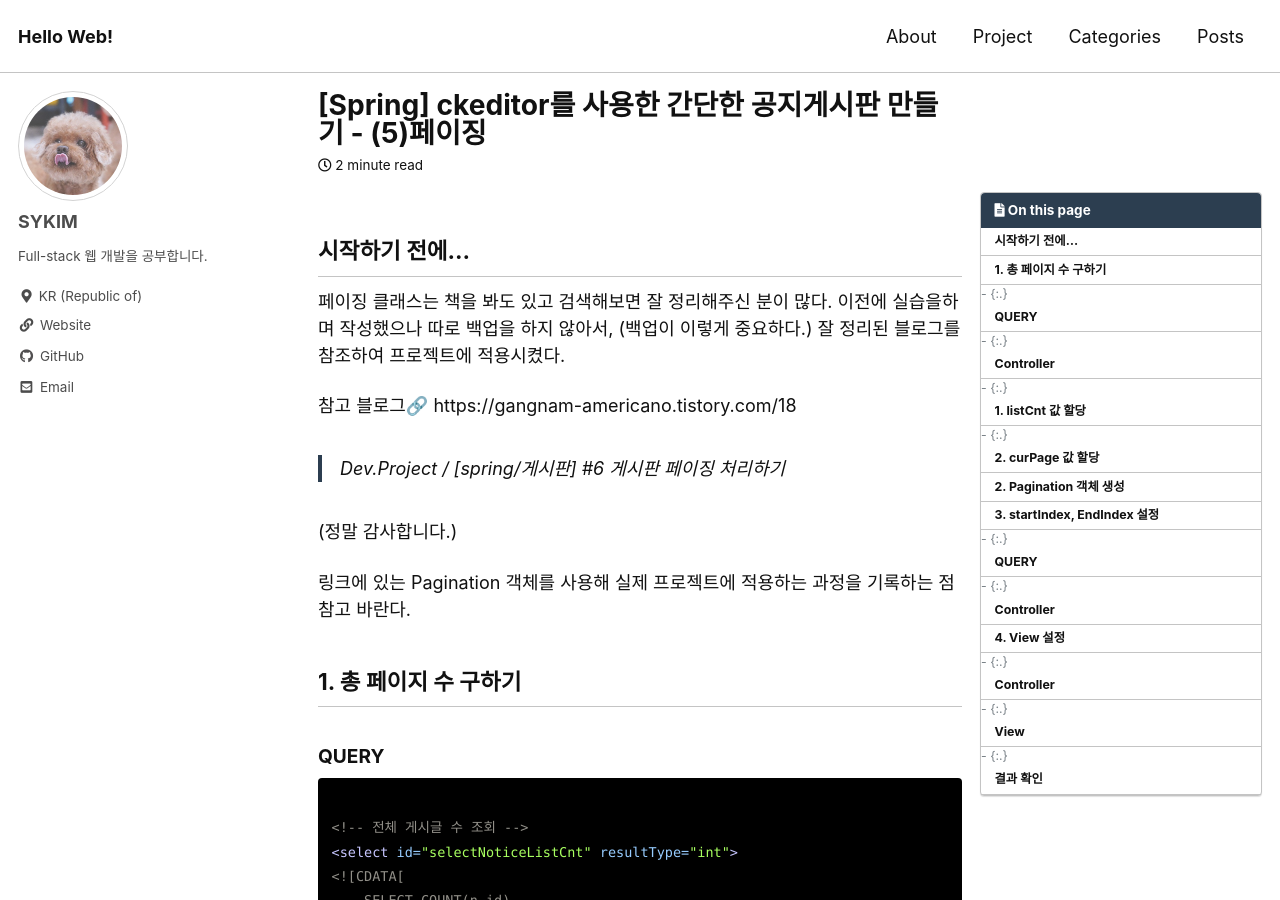
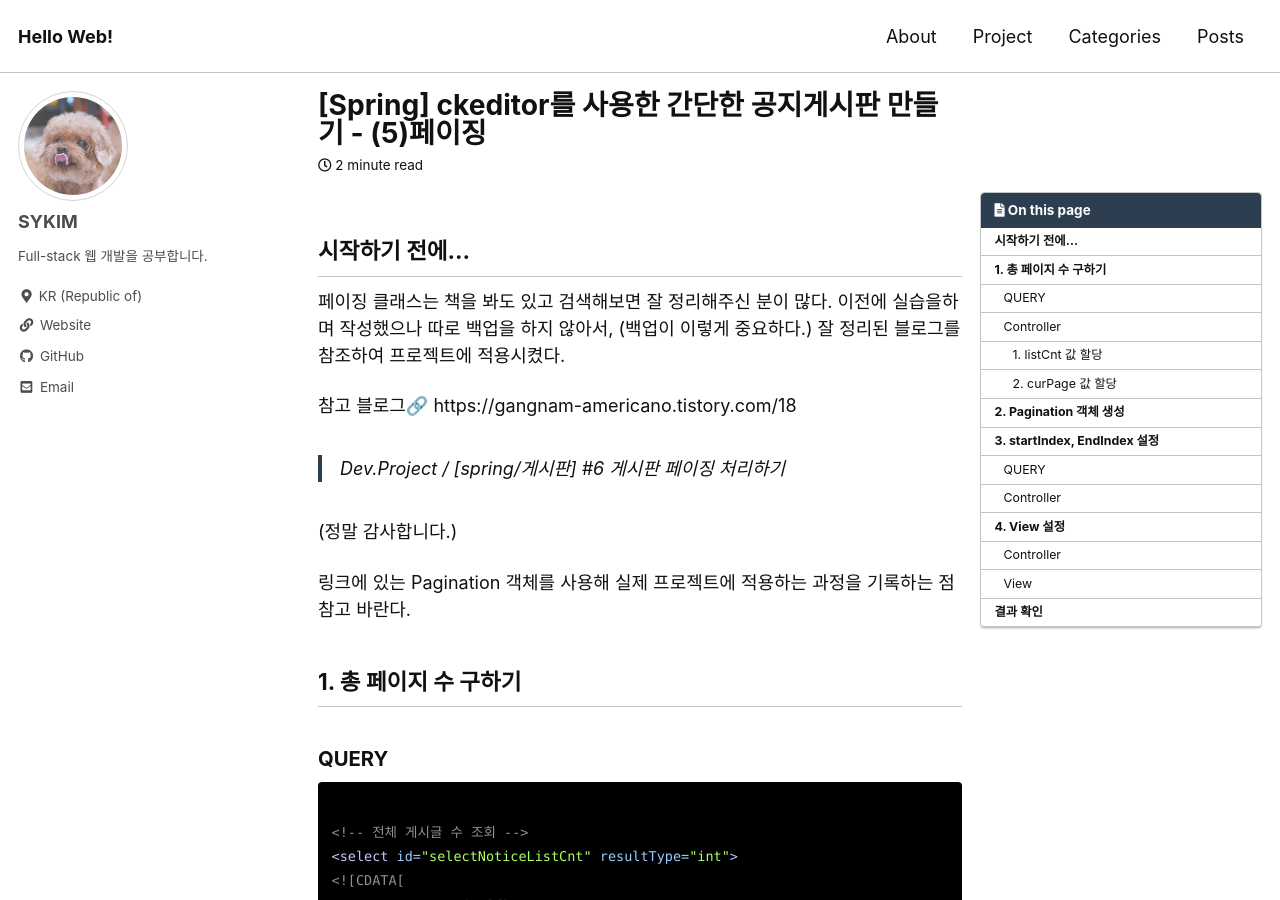
Before and after one commit to stothey0804/stothey0804.github.io, a Jekyll site: the page built from _posts/2020/project/2020-10-15-noticeBoard-5.md, in a window 1280 px wide and 900 px high. Built offline with Jekyll 4.4.1, drawn with Linux system fonts in a browser that asks for light colours; cached includes are drawn as plain includes; comment, search, counter and statistics services are not loaded.

Commit message:
20201012

````diff
--- a/_posts/2020/project/2020-10-15-noticeBoard-5.md
+++ b/_posts/2020/project/2020-10-15-noticeBoard-5.md
@@ -23,7 +23,7 @@ https://gangnam-americano.tistory.com/18
 
 ## 1. 총 페이지 수 구하기
 
-#### QUERY
+### QUERY
 
 ```html
 
@@ -40,9 +40,9 @@ https://gangnam-americano.tistory.com/18
 notice 게시판은 검색조건이 없어 총 게시글 조회 쿼리가 엄청나게 간단하다. COUNT(PK)로 조회하면 끝이다.
 
 
-#### Controller
+### Controller
 
-##### 1. `listCnt` 값 할당
+#### 1. `listCnt` 값 할당
 
 위에서 작성한 selectNoticeListCnt 쿼리를 DAO의 selectNoticeListCnt 메서드에 연결한 뒤,
 컨트롤러의 조회 메서드 안에서 실행시킨다.
@@ -54,7 +54,7 @@ int listCnt = rootP003_d001Service.selectNoticeListCnt();	// 전체 게시글
 이렇게 저장된 `listCnt` 변수는 Pagination 객체 생성시 사용한다.
 
 
-##### 2. `curPage` 값 할당
+#### 2. `curPage` 값 할당
 
 `curPage`는 view에서 페이지 번호를 클릭했을 때 들어오는 값이다.
 RequestParam 애너테이션을 통해 받아주면 된다.
@@ -82,7 +82,7 @@ public ModelAndView searchNotice(@RequestParam(defaultValue = "1") int curPage,
 
 ## 3. startIndex, EndIndex 설정
 
-#### QUERY
+### QUERY
 
 다음은 공지사항 리스트를 조회하는 쿼리다.
 
@@ -106,7 +106,7 @@ resultMap은 notice 테이블과 대응하는 vo이며, 파라미터 타입은
 페이징을 하게되면 시작 인덱스 - 끝 인덱스 기준으로 조회해야하므로 startIndex와 endIndex를 받아야한다.
 
 
-#### Controller
+### Controller
 
 ```java
 // 조회용 Parameter 생성
@@ -123,7 +123,7 @@ startIndex와 endIndex의 값은 생성한 `pagination` 인스턴스로 얻어
 
 ## 4. View 설정
 
-#### Controller
+### Controller
 
 ```java
 mav.addObject("pagination", pagination);	//페이지네이션
@@ -133,7 +133,7 @@ mav.addObject("articleList",list);			//글목록
 그렇게 생성한 `pagination`과 `list`는 ModelAndView 인스턴스에 addObject() 하여
 view로 전달해준다.
 
-#### View
+### View
 
 articleList 관련 태그는 생략하고 Pagination 부분만 첨부한다.
 부트스트랩 문서에 Pagination 항목을 참고하여 작성했다.
@@ -184,7 +184,7 @@ articleList 관련 태그는 생략하고 Pagination 부분만 첨부한다.
 <!-- 페이징 END -->
 ```
 
-#### 결과 확인
+## 결과 확인
 
 ![결과화면]({{ site.url }}{{ site.baseurl }}/assets/images/2020-10-11-noticeBoard-5/result.PNG)
 > 결과 화면
````
